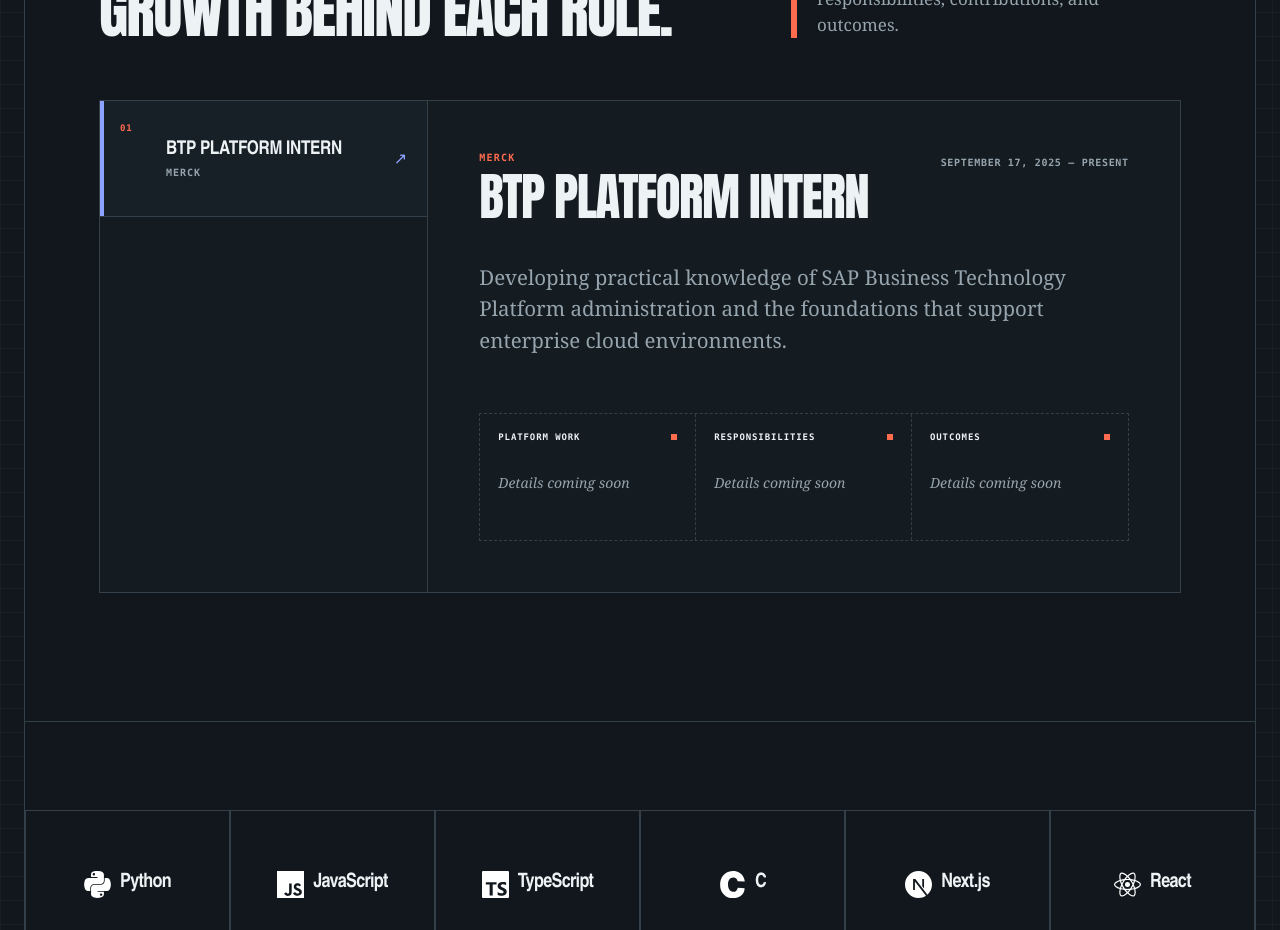
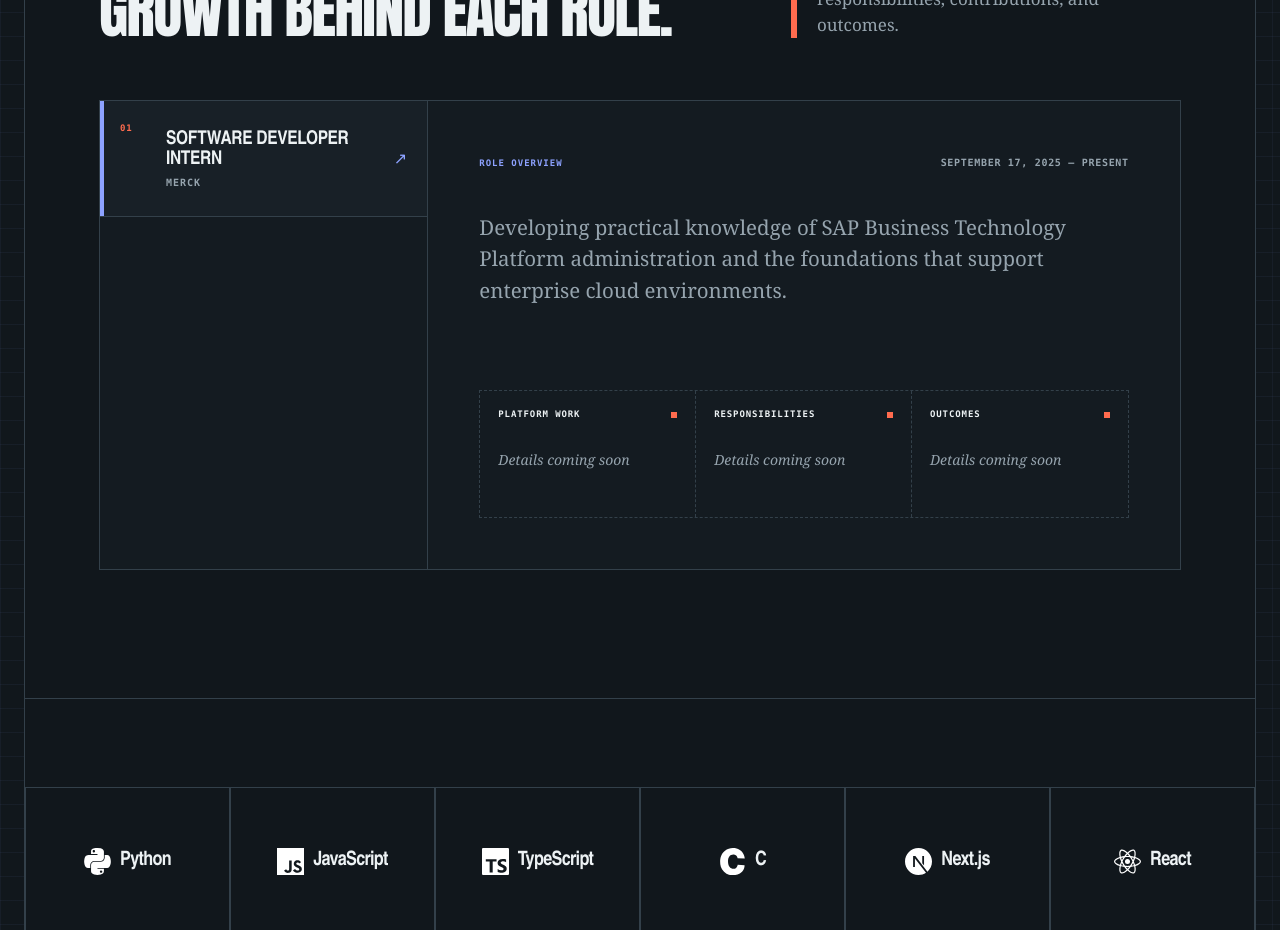
Before and after one commit to hdshashank/portfolio, a Next.js app: page / in a window 1280 px wide. Shown: the part 1020-1950 px from the top of the page. Built offline with nearby package versions, Linux system fonts and the light colour scheme; a web font is replaced by a local one.

Commit message:
Tweak experience role presentation

```diff
--- a/app/components/Experience.tsx
+++ b/app/components/Experience.tsx
@@ -10,19 +10,11 @@
       aria-label={`${entry.role} at ${entry.company}`}
       aria-live="polite"
     >
-      <div className="flex justify-between gap-7 max-[560px]:items-baseline max-[560px]:gap-4">
-        <div className="max-[560px]:hidden">
-          <p className="m-0 mb-[11px] font-mono text-[10px]/none font-bold tracking-[.12em] text-signal uppercase">
-            {entry.company}
-          </p>
-          <h3 className="m-0 [font-family:var(--font-display)] text-[length:var(--heading-content-size)] leading-[.9] font-black tracking-[-.03em] uppercase">
-            {entry.role}
-          </h3>
-        </div>
-        <p className="m-0 hidden font-mono text-[9px]/[1.3] font-bold tracking-[.11em] text-blue uppercase max-[560px]:block">
+      <div className="flex items-baseline justify-between gap-4">
+        <p className="m-0 font-mono text-[9px]/[1.3] font-bold tracking-[.11em] text-blue uppercase">
           Role overview
         </p>
-        <p className="mt-[3px] mb-0 font-mono text-[10px]/[1.4] font-extrabold tracking-[.07em] text-muted uppercase max-[560px]:text-left min-[561px]:text-right">
+        <p className="mt-[3px] mb-0 text-right font-mono text-[10px]/[1.4] font-extrabold tracking-[.07em] text-muted uppercase">
           <time dateTime={entry.startDate}>{entry.displayDates}</time>
         </p>
       </div>
--- a/app/content/experience.ts
+++ b/app/content/experience.ts
@@ -20,8 +20,8 @@
 
 export const experienceEntries: ExperienceEntry[] = [
   {
-    id: "merck-btp-platform-intern",
-    role: "BTP Platform Intern",
+    id: "merck-software-developer-intern",
+    role: "Software Developer Intern",
     company: "Merck",
     startDate: "2025-09-17",
     displayDates: "September 17, 2025 — Present",
--- a/app/content/profile.ts
+++ b/app/content/profile.ts
@@ -58,7 +58,7 @@
       "It will stay current and specific: what I am learning now, why it matters, and the kinds of software engineering problems I want to take on next.",
     ],
     facts: [
-      { label: "Current", value: "BTP Platform Intern · Merck" },
+      { label: "Current", value: "Software Developer Intern · Merck" },
       { label: "Seeking", value: "Software engineering roles" },
     ],
     status: "placeholder",
```
